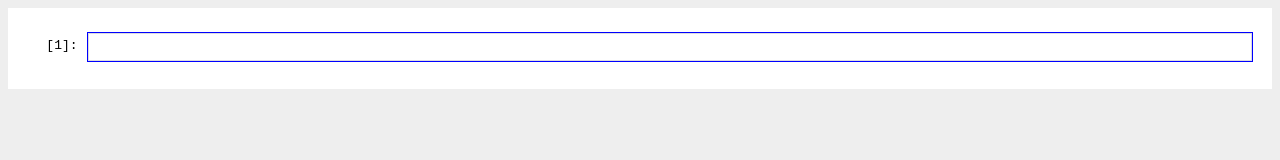
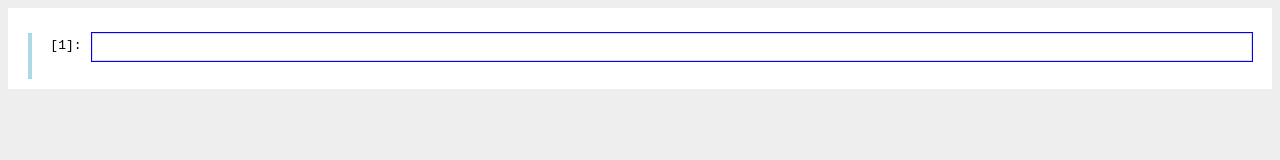
Before and after one commit to ranasun/js-notebook, a React (Vite) app: page / in a window 1280 px wide. Shown: the top 160 px of the page. Built offline with nearby package versions, Linux system fonts and the light colour scheme; some icons are missing.

Commit message:
add focus state

```diff
--- a/package.json
+++ b/package.json
@@ -15,6 +15,7 @@
     "@uiw/react-codemirror": "^4.12.1",
     "axios": "^0.27.2",
     "esbuild-wasm": "^0.15.7",
+    "github-markdown-css": "^5.1.0",
     "iconoir-react": "^5.3.0",
     "localforage": "^1.10.0",
     "markdown-to-jsx": "^7.1.7",
--- a/src/components/App.tsx
+++ b/src/components/App.tsx
@@ -11,9 +11,8 @@ const App = () => {
 
     EventEmitter.unsubscribe(Events.RUN);
     EventEmitter.unsubscribe(Events.MOVE_UP);
-    EventEmitter.unsubscribe(Events.MOVE_DOWN);
+    EventEmitter.unsubscribe(Events.MOVE_DOWN)
     EventEmitter.unsubscribe(Events.REMOVE);
-
 
     EventEmitter.subscribe(Events.RUN, ({ id, input }) => {
         const position = entries.findIndex(entry => entry.props.id === id);
@@ -51,7 +50,6 @@ const App = () => {
         setEntries(filteredEntries);
     });
 
-
     return (
         <div>
             <StrictMode>
--- a/src/components/Entry.css
+++ b/src/components/Entry.css
@@ -1,6 +1,13 @@
 .entry-container {
     position: relative;
     margin-top: 15px;
+    padding-left: 4px;
+    outline: 0px;
+}
+
+.entry-container.focus{
+    padding-left: 0px;
+    border-left: 4px solid lightblue;
 }
 
 .entry-block {
--- a/src/components/Entry.tsx
+++ b/src/components/Entry.tsx
@@ -1,7 +1,7 @@
 import { useState, useRef, useEffect } from 'react';
 import { EventEmitter, Events } from '../events/events';
 import { bundle } from '../bundler';
-import Markdown from 'markdown-to-jsx';
+import MarkdownPreview from './MarkdownPreview';
 import { ArrowDown, ArrowUp, CodeBracketsSquare, PlayOutline, TextAlt, Trash } from 'iconoir-react';
 import Editor from "./Editor";
 import Preview from "./Preview";
@@ -17,6 +17,7 @@ const Entry: React.FC<EntryProp> = ({ id }) => {
     const [markdown, setMarkdown] = useState(false);
     const [isHidden, setIsHidden] = useState(false);
     const [input, setInput] = useState('');
+    const [hasFocus, setHasFocus] = useState(false);
 
     async function onSubmit(input: string) {
         if (markdown) {
@@ -57,14 +58,24 @@ const Entry: React.FC<EntryProp> = ({ id }) => {
         setIsHidden(false);
     }
 
+    function handleFocus() {
+        setHasFocus(true);
+    }
+
+    function handleBlur() {
+        setHasFocus(false);
+    }
+
+    const className = `entry-container ${hasFocus ? 'focus' : ''}`;
+
     return (
-        <div className='entry-container'>
+        <div className={className} tabIndex={id} onFocus={handleFocus} onBlur={handleBlur}>
             <div className="entry-block">
                 <div className="entry-id" style={{ opacity: markdown ? 0 : 1 }}>[{id}]:</div>
                 <div className='editor-preview' onDoubleClick={handleDoubleClick}>
-                    {isHidden && <Markdown>{input}</Markdown>}
+                    {isHidden && <MarkdownPreview>{input}</MarkdownPreview>}
                     {!isHidden && <Editor value={input} onSubmit={onSubmit} id={id} isMarkdown={markdown} />}
-                    <Preview code={markdown ? '' : code} error={error} id={id} />
+                    {!isHidden && <Preview code={markdown ? '' : code} error={error} id={id} />}
                 </div>
             </div>
             <div className="button-container" >
--- /dev/null
+++ b/src/components/MarkdownPreview.css
@@ -0,0 +1,8 @@
+.markdown-editor {
+    font-family: sans-serif;
+}
+
+/* .markdown-editor * {
+    padding: 0;
+    margin: 0;
+} */
--- /dev/null
+++ b/src/components/MarkdownPreview.tsx
@@ -0,0 +1,16 @@
+import Markdown from 'markdown-to-jsx';
+import '/node_modules/github-markdown-css/github-markdown-light.css';
+
+interface MarkdownPreviewProps {
+    children: any,
+}
+
+const MarkdownPreview: React.FC<MarkdownPreviewProps> = ({ children }) => {
+    return (
+        <div className="markdown-body">
+            <Markdown>{children}</Markdown>
+        </div>
+    )
+}
+
+export default MarkdownPreview;
```
Also changed, not shown: 1 other file (tests, documents, lock files or other folders).
